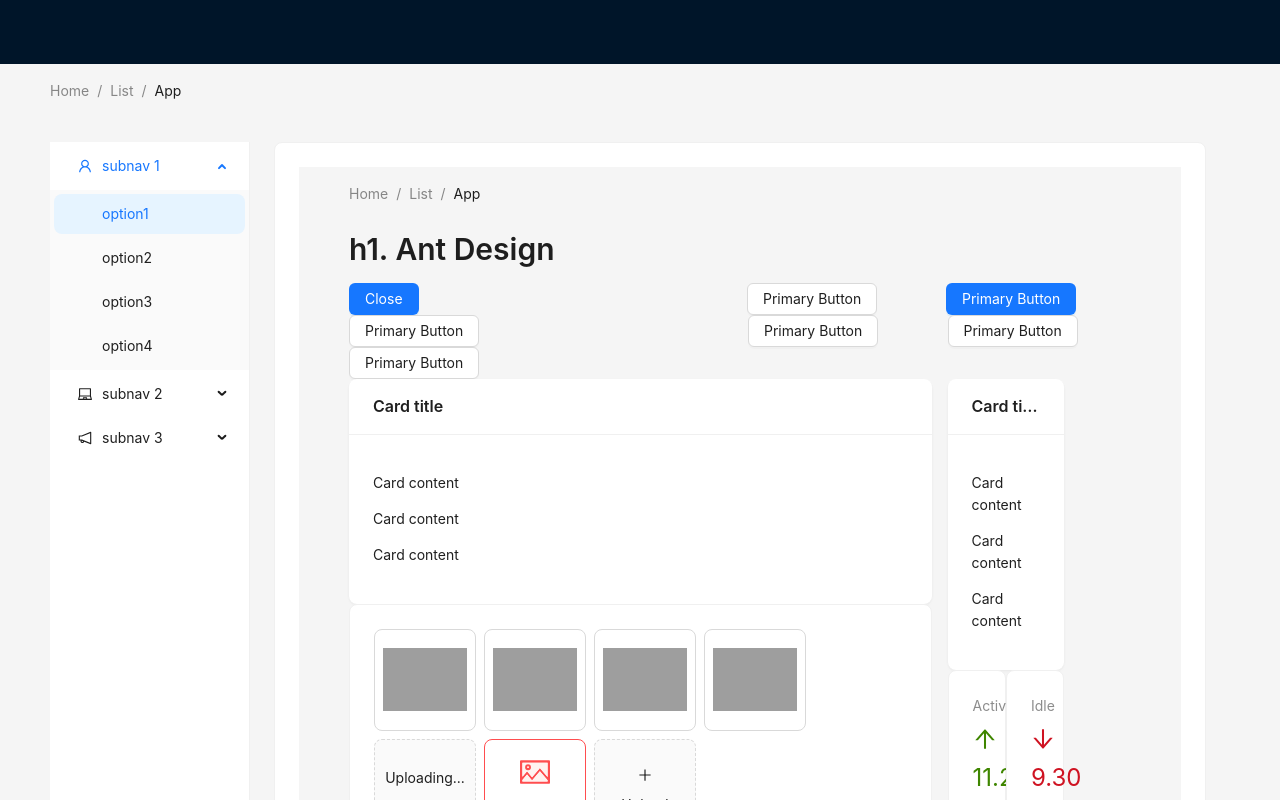
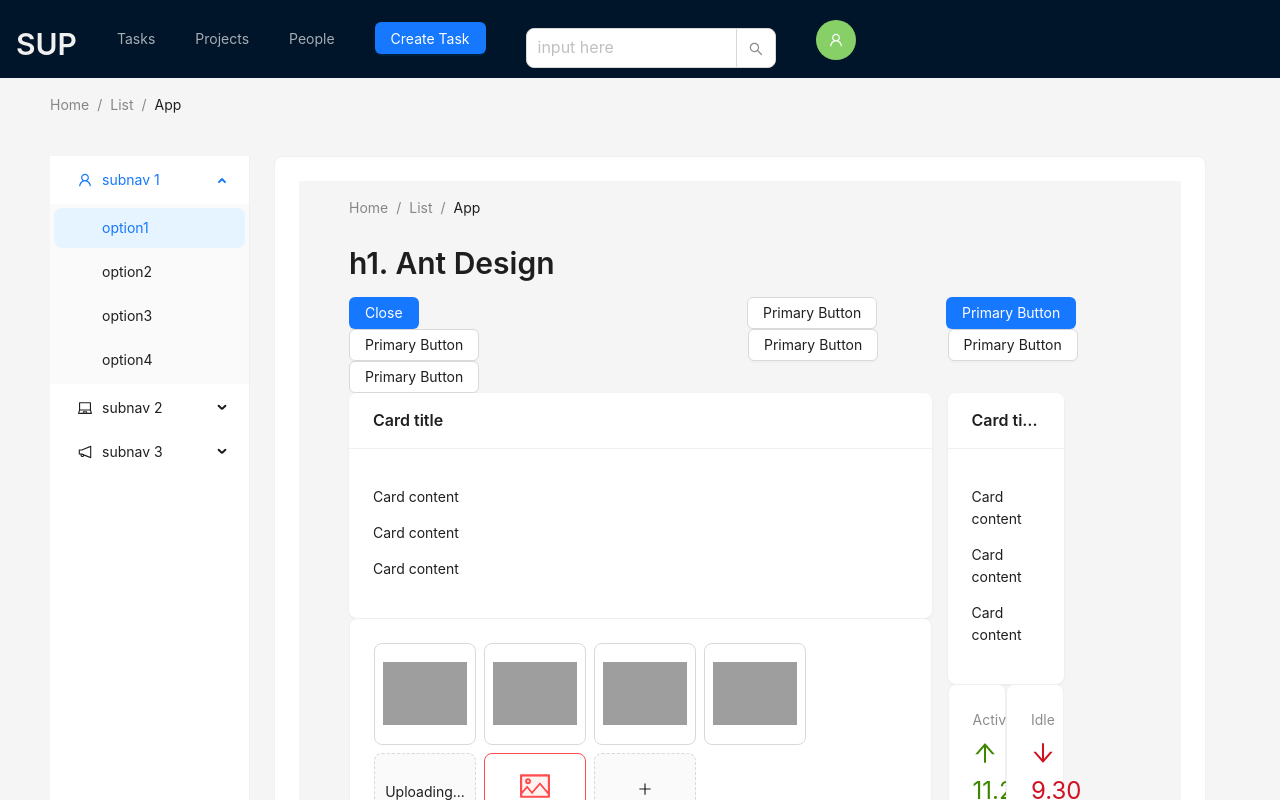
Before and after one commit to meyakovenkoj/sup-project, a React (Create React App) app in the folder frontend/: page / in a window 1280 px wide. Shown: the top 800 px of the page. Built offline with nearby package versions, Linux system fonts and the light colour scheme; grey boxes are pictures that could not be loaded.

Commit message:
fix header

```diff
--- a/frontend/package.json
+++ b/frontend/package.json
@@ -7,12 +7,13 @@
     "@testing-library/react": "^13.4.0",
     "@testing-library/user-event": "^13.5.0",
     "antd": "^5.0.3",
-    "connected-react-router": "^6.9.3",
+    "connected-react-router": "6.8.0",
     "history": "^5.3.0",
     "react": "^18.2.0",
     "react-dom": "^18.2.0",
     "react-redux": "^8.0.5",
-    "react-router-dom": "^6.4.5",
+    "react-router": "5.2.0",
+    "react-router-dom": "5.2.0",
     "react-scripts": "5.0.1",
     "redux": "^4.2.0",
     "redux-thunk": "^2.4.2",
--- a/frontend/src/components/Header/HeaderBar.js
+++ b/frontend/src/components/Header/HeaderBar.js
@@ -1,29 +1,23 @@
 import React, { useState }  from 'react';
-// import { useLocation } from 'react-router';
 import { Link } from 'react-router-dom';
+import { withRouter } from 'react-router';
 import { Modal } from 'antd';
 import { LaptopOutlined, NotificationOutlined, UserOutlined } from '@ant-design/icons';
 import { Breadcrumb, Layout, Menu } from 'antd';
 import { Button, Space } from 'antd';
 import Search from './Search';
 import TaskModal from './TaskModal';
+import { Typography } from 'antd';
+import { Col, Divider, Row } from 'antd';
+import { Avatar } from 'antd';
+const { Title } = Typography;
 
-import { Avatar } from 'antd';
 
 const { Header, Content, Footer, Sider } = Layout;
 
-const HeaderBar = () => {
-  // const location = useLocation();
-  // const items1 = [
-  //   {
-  //     key,
-  //     label: `nav ${key}`,
-  //   },
-  //   {
-  //     'Projects',
-
-  //   }
-  // ];
+const HeaderBar = ({
+  location
+}) => {
   const [isModalOpen, setIsModalOpen] = useState(false);
   const showModal = () => {
     setIsModalOpen(true);
@@ -35,27 +29,39 @@
     setIsModalOpen(false);
   };
   return(
-  // <Layout style={{ height: '100%' }}>
-  <div>
-    <Header className="header">
-      <div className="logo" />
-      {/* <Menu theme="dark" mode="horizontal" defaultSelectedKeys={['2']} items={[...items1, {label:(<Search></Search>), key:"search"}, {label:(<Button type="primary" onClick={showModal}>Create Task</Button>), key:"create"}, {label:(<Avatar size="large" style={{ backgroundColor: '#87d068' }} icon={<UserOutlined />} />), key:"user"}]}> */}
-      {/* </Menu> */}
-      <Menu theme="dark" mode="horizontal">
-        {/* <Menu.Item key="/explore">
-          <Link to="/explore">Explore</Link>
+    <div>
+      <Menu theme="dark" mode="horizontal" selectedKeys={[location.pathname]}>
+      <Space align="center">
+        <Menu.Item key="title">
+        <Title style={{color: "#F0F0F0"}} level={2}>SUP</Title>
+        <Link to="/"></Link>
         </Menu.Item>
         <Menu.Item key="/">
-          <Link to="/">Dashboard</Link>
-        </Menu.Item> */}
+          <Link to="/">Tasks</Link>
+        </Menu.Item>
+        <Menu.Item key="/login">
+          <Link to="/login">Projects</Link>
+        </Menu.Item>
+        <Menu.Item key="/people">
+          <Link to="/people">People</Link>
+        </Menu.Item>
+        <Menu.Item key="create">
+        <Button type="primary" onClick={showModal}>Create Task</Button>
+        </Menu.Item>
+        <Menu.Item key="search">
+          <Search></Search>
+        </Menu.Item>
+        <Menu.Item key="user">
+        <Avatar size="large" style={{ backgroundColor: '#87d068' }} icon={<UserOutlined />} />
+        <Link to="/profile"></Link>
+        </Menu.Item>
+      </Space>
       </Menu>
-    </Header>
-    <Modal title="New Task" open={isModalOpen} onOk={handleOk} onCancel={handleCancel}>
-    <TaskModal></TaskModal>
-  </Modal>
-  </div>
-    // </Layout>
+      <Modal title="New Task" open={isModalOpen} onOk={handleOk} onCancel={handleCancel}>
+     <TaskModal></TaskModal>
+   </Modal>
+    </div>
     );
   };
 
-export default HeaderBar;
+export default withRouter(HeaderBar);
--- a/frontend/src/index.js
+++ b/frontend/src/index.js
@@ -4,7 +4,6 @@
 import WebRoutes from './routes'
 import { Provider } from 'react-redux'
 import configureStore from './redux/store'
-import HeaderBar from './components/Header/HeaderBar'
 import { Layout } from 'antd';
 const store = configureStore()
 
@@ -13,9 +12,6 @@
   <React.StrictMode>
     <Provider store={{ ...store }}>
    <Layout style={{ height: '100%' }}>
-
-
-    <HeaderBar />
     <WebRoutes store={{ ...store }} />
    </Layout>
   </Provider>
--- a/frontend/src/routes.js
+++ b/frontend/src/routes.js
@@ -1,10 +1,11 @@
 import React from 'react'
-import { BrowserRouter as Router, Route, Routes } from 'react-router-dom'
+import { BrowserRouter, Route, Switch } from 'react-router-dom'
 import App from './Main'
 import Login from './components/Pages/Login/Login'
 import Task from './components/Pages/Task/Task'
 import Profile from './components/Pages/Profile/Profile'
 import NotFound from './components/Pages/NotFound/NotFound'
+import HeaderBar from './components/Header/HeaderBar'
 // import RequireAuth from './utils/requireAuth'
 
 export default class WebRoutes extends React.Component {
@@ -12,33 +13,36 @@
     const { history } = this.props
     return (
       <div>
-        <Router>
-          <Routes>
+        <BrowserRouter>
+          <div>
+            <HeaderBar history={history} />
+              <Switch>
                 <Route
                   exact
                   path="/"
                   history={history}
-              element={<App></App>}
+                  component={App}
                   />
                 <Route
                   exact
                   path="/login"
                   history={history}
-              element={<Login></Login>}
+                  component={Login}
                   />
                 <Route
                   path="/task"
                   history={history}
-              element={<Task></Task>}
+                  component={Task}
                   />
                 <Route
                   path="/profile"
                   history={history}
-              element={<Profile></Profile>}
+                  component={Profile}
                   />
-            <Route path="*" element={<NotFound></NotFound>} />
-          </Routes>
-        </Router>
+                <Route path="*" component={NotFound} />
+              </Switch>
+            </div>
+        </BrowserRouter>
       </div>
     )
   }
```
Also changed, not shown: 1 other file (tests, documents, lock files or other folders). Lines whose indentation alone changed are shown as unchanged.
